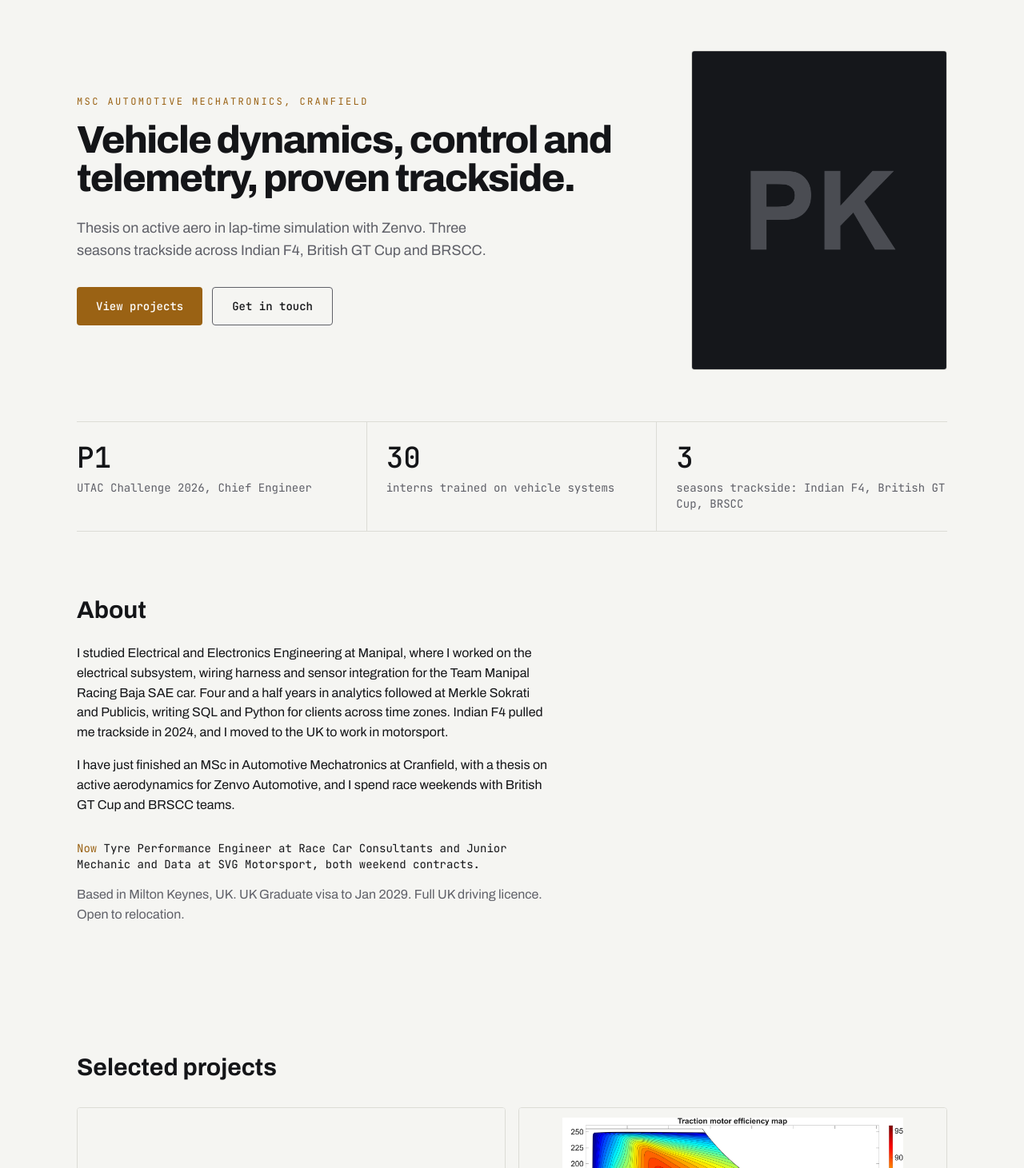
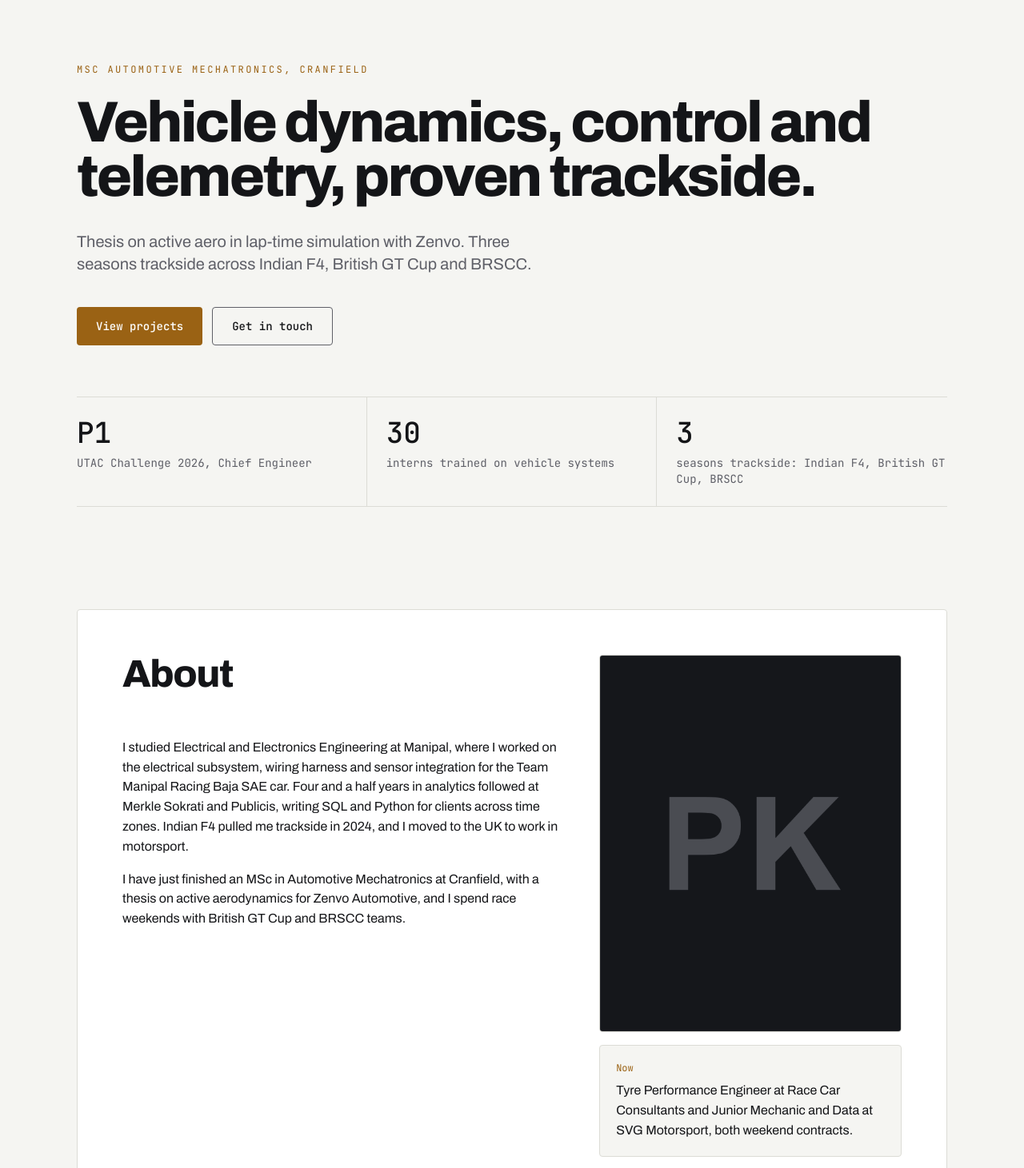
Before and after one commit to often-called-pk/personal-portfolio, a Next.js app: page / in a window 1280 px wide. Shown: the part 69-1530 px from the top of the page at 80% size. Built offline with nearby package versions, Linux system fonts and the light colour scheme.

Commit message:
feat(hero): full-width display headline, portrait into About stage

```diff
--- a/src/components/sections/about.tsx
+++ b/src/components/sections/about.tsx
@@ -1,19 +1,42 @@
+import Image from 'next/image';
 import { Reveal } from '@/components/motion/reveal';
 import { profile, ui } from '@/content/profile';
 
+// Stage panel split 7 / 5 from lg: copy left; portrait, Now and availability right. One column below.
 export function About() {
   return (
-    <section id="about" className="mx-auto max-w-6xl px-4 py-20 md:px-8">
-      <Reveal>
-        <h2 className="text-2xl font-bold md:text-3xl">{ui.aboutTitle}</h2>
-        <div className="mt-6 flex max-w-[65ch] flex-col gap-4">
-          {profile.about.map((p) => (
-            <p key={p}>{p}</p>
-          ))}
-          <p className="mt-4 font-mono text-sm">
-            <span className="text-accent">{ui.nowLabel}</span> {profile.now}
-          </p>
-          <p className="text-muted">{profile.availability}</p>
+    <section id="about" className="mx-auto max-w-6xl px-4 py-24 md:px-8 md:py-32">
+      <Reveal className="rounded border border-line bg-card p-6 md:p-10 lg:p-14">
+        <div className="grid gap-10 lg:grid-cols-12 lg:gap-12">
+          <div className="min-w-0 lg:col-span-7">
+            <h2 className="text-3xl font-extrabold leading-none tracking-[-0.03em] md:text-4xl lg:text-5xl">
+              {ui.aboutTitle}
+            </h2>
+            <div className="mt-10 flex max-w-[65ch] flex-col gap-4 md:mt-14">
+              {profile.about.map((p) => (
+                <p key={p}>{p}</p>
+              ))}
+            </div>
+          </div>
+          <div className="flex min-w-0 flex-col gap-4 lg:col-span-5">
+            {/* Below the fold: default lazy loading, so the hero h1 stays the LCP element. */}
+            <div className="relative aspect-[4/5] w-full max-w-sm overflow-hidden rounded border border-line">
+              <Image
+                src={profile.photo.src}
+                alt={profile.photo.alt}
+                fill
+                sizes="(min-width:640px) 24rem, calc(100vw - 5rem)"
+                className="object-cover"
+              />
+            </div>
+            <div className="rounded border border-line bg-bg p-5">
+              <p className="font-mono text-xs text-accent">{ui.nowLabel}</p>
+              <p className="mt-2">{profile.now}</p>
+            </div>
+            <div className="rounded border border-line bg-bg p-5 text-muted">
+              <p>{profile.availability}</p>
+            </div>
+          </div>
         </div>
       </Reveal>
     </section>
--- a/src/components/sections/hero.tsx
+++ b/src/components/sections/hero.tsx
@@ -1,26 +1,25 @@
-import Image from 'next/image';
 import { Stagger, StaggerItem } from '@/components/motion/stagger';
 import { profile, ui } from '@/content/profile';
 
 export function Hero() {
   return (
-    <section className="mx-auto grid max-w-6xl gap-6 px-4 pb-8 pt-6 md:gap-12 md:px-8 md:pb-16 md:pt-16 lg:grid-cols-[minmax(0,1fr)_20rem] lg:items-center">
-      <Stagger className="min-w-0">
+    <section className="mx-auto max-w-6xl px-4 pb-10 pt-10 md:px-8 md:pb-16 md:pt-20">
+      <Stagger>
         <StaggerItem>
           <p data-eyebrow className="font-mono text-xs uppercase tracking-[0.2em] text-accent">
             {profile.eyebrow}
           </p>
         </StaggerItem>
-        {/* Outside StaggerItem on purpose: the h1 is the LCP text and never starts at opacity 0.
-            Size follows the column it sits in so it holds 2 lines from md up (3 on phones): the
-            2-line split needs 13.93em, the 3-line split 10.12em, so lg (narrow column) uses 4xl. */}
-        <h1 className="mt-3 text-balance text-3xl font-extrabold tracking-[-0.035em] md:mt-4 md:text-5xl lg:text-4xl xl:text-5xl">
+        {/* Outside StaggerItem on purpose: the h1 is the LCP element and never starts at opacity 0.
+            Full container width: the 2-line split needs 13.93em, so it holds 2 lines from md up
+            (72px in the 1088px column at xl); phones keep 30px over 3 lines (10.12em split). */}
+        <h1 className="mt-4 text-balance text-3xl font-extrabold leading-[0.95] tracking-[-0.04em] md:mt-6 md:text-5xl lg:text-6xl xl:text-7xl">
           {profile.headline}
         </h1>
         <StaggerItem>
-          <p className="mt-4 max-w-[52ch] text-pretty text-base text-muted md:mt-6 md:text-lg">{profile.sub}</p>
+          <p className="mt-6 max-w-[52ch] text-pretty text-lg text-muted md:mt-8 md:text-xl">{profile.sub}</p>
         </StaggerItem>
-        <StaggerItem className="mt-6 flex flex-wrap gap-3 md:mt-8">
+        <StaggerItem className="mt-8 flex flex-wrap gap-3 md:mt-10">
           <a
             href="#projects"
             className="inline-flex h-12 items-center rounded bg-accent px-6 font-mono text-sm font-medium text-on-accent transition-[background-color] hover:bg-accent-hover motion-safe:active:scale-[0.98]"
@@ -35,21 +34,6 @@ export function Hero() {
           </a>
         </StaggerItem>
       </Stagger>
-      {/* Static: the photo is the LCP image, so no opacity animation. `preload` is the Next 16 name
-          for the old `priority`; it alone starts the request at Low, `fetchPriority` lifts it to High.
-          Size: w-40 (160 x 200) below md so the metric strip stays near the fold on phones, then
-          up to max-w-sm (384 x 480) below lg, and the 20rem grid column at lg. */}
-      <div className="relative aspect-[4/5] w-40 max-w-sm overflow-hidden rounded border border-line md:w-full">
-        <Image
-          src={profile.photo.src}
-          alt={profile.photo.alt}
-          fill
-          preload
-          fetchPriority="high"
-          sizes="(min-width:1024px) 20rem, (min-width:768px) 24rem, 10rem"
-          className="object-cover"
-        />
-      </div>
     </section>
   );
 }
```
